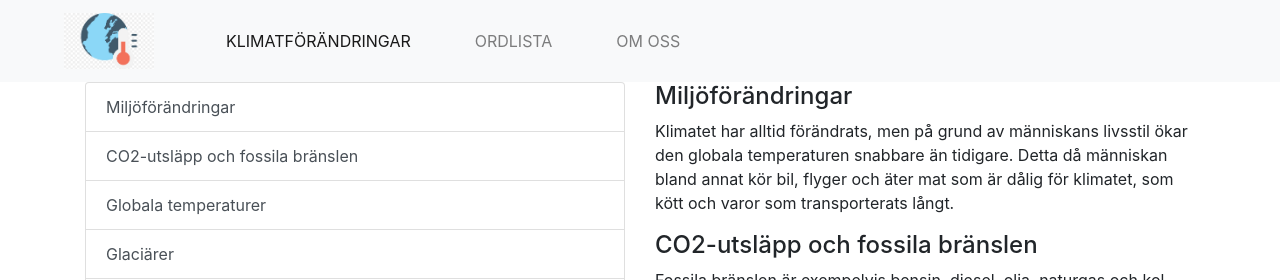
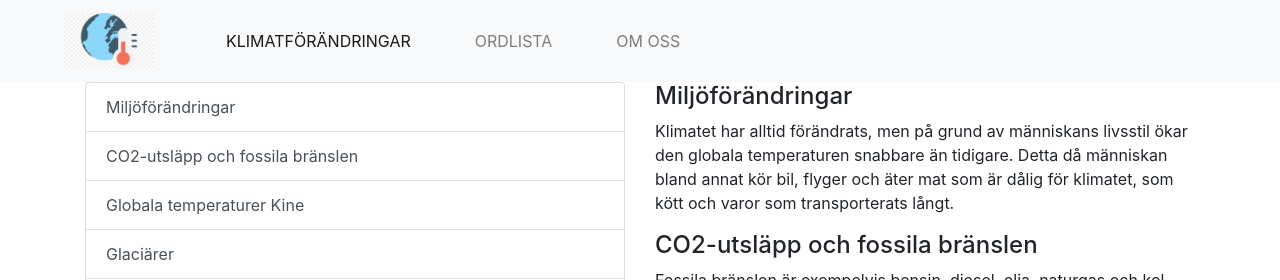
Before and after one commit to SchoolProjectHB/climate-website, a React (Create React App) app: page /ordlista in a window 1280 px wide. Shown: the top 280 px of the page. Built offline with nearby package versions, Linux system fonts and the light colour scheme.

Commit message:
initial commit changes

```diff
--- a/src/components/pages/Ordlista.js
+++ b/src/components/pages/Ordlista.js
@@ -30,7 +30,7 @@ class Ordlista extends Component {
                   className="list-group-item list-group-item-action"
                   href="#list-item-3"
                 >
-                  Globala temperaturer
+                  Globala temperaturer Kine
                 </a>
                 <a
                   className="list-group-item list-group-item-action"
```
